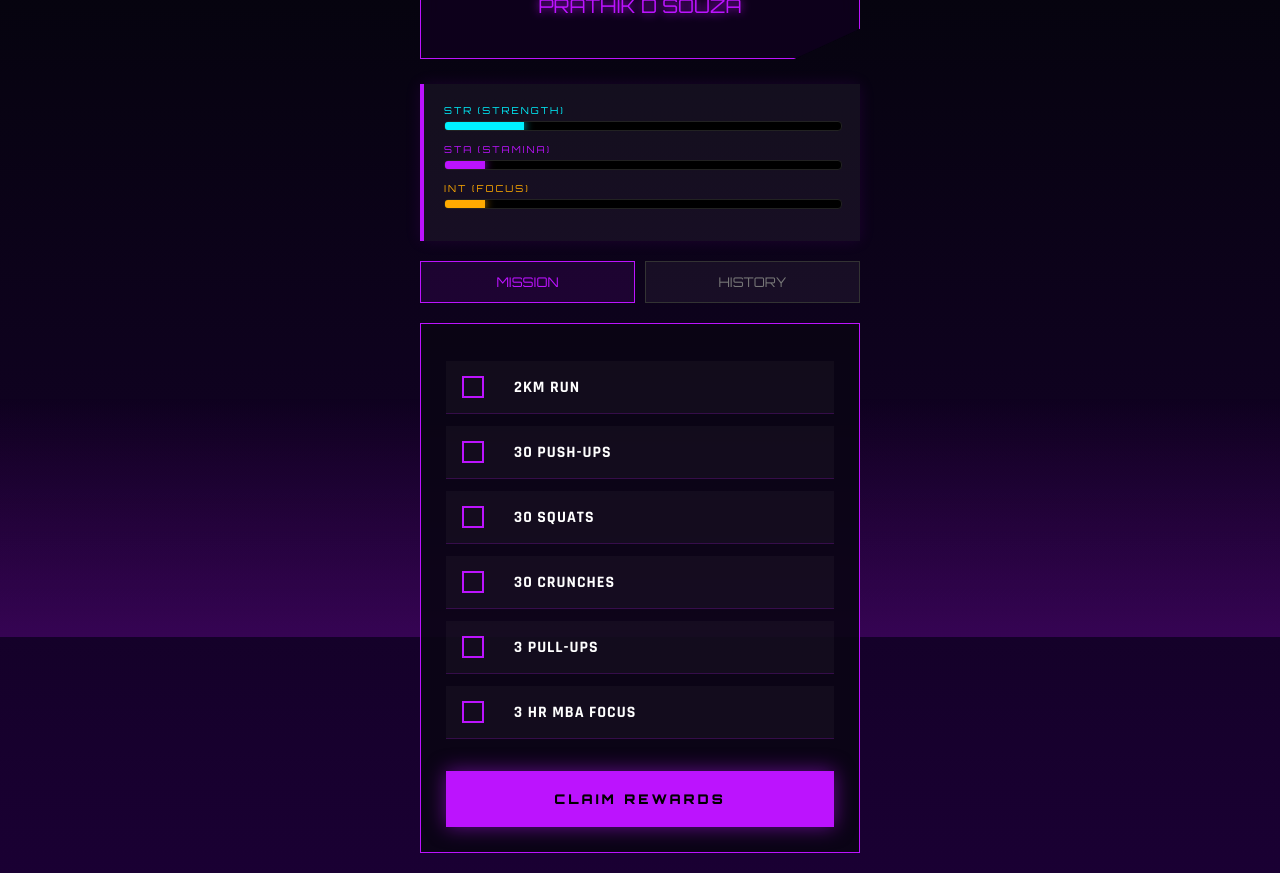
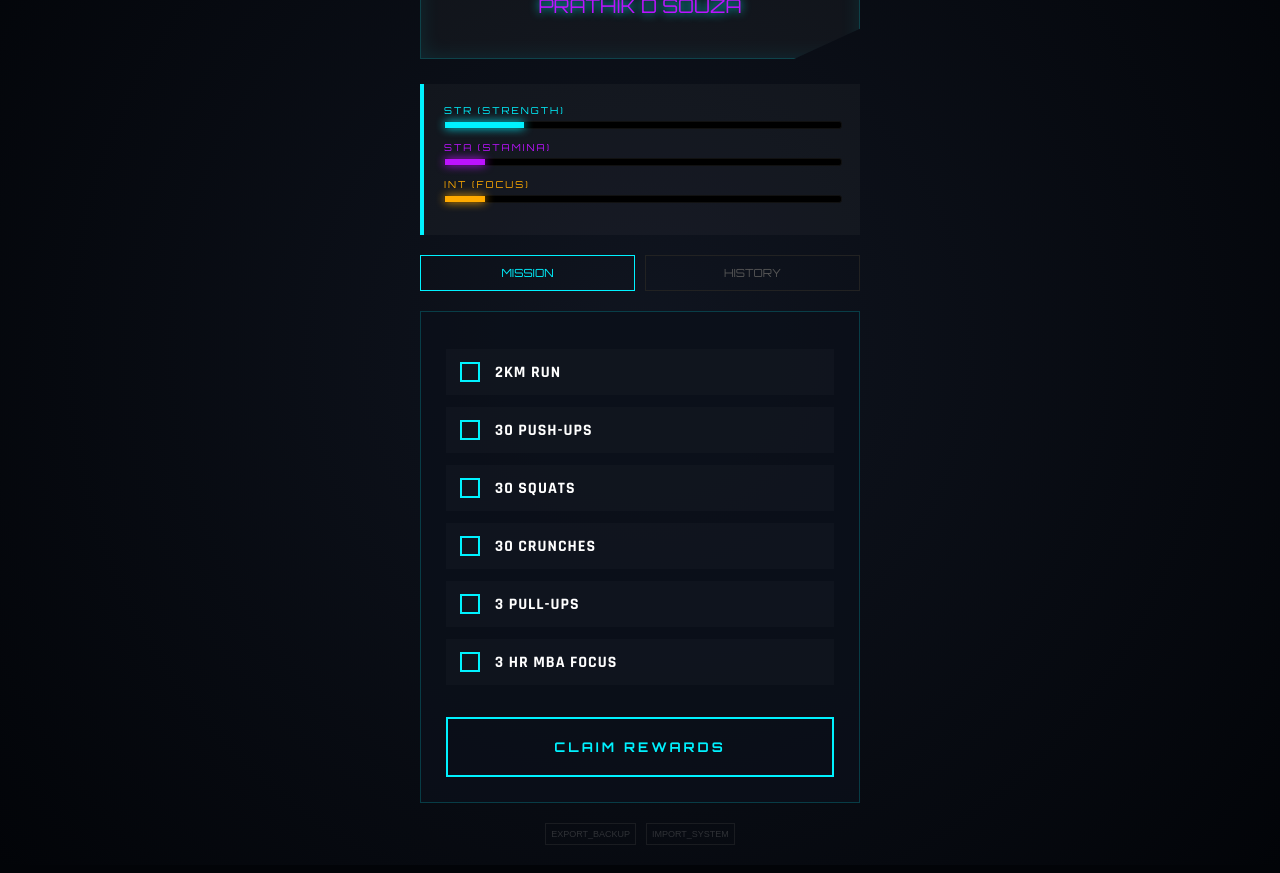
Before and after one commit to ministudent321-design/BIN, a plain HTML site: page index.html in a window 1280 px wide. Shown: the part 163-1036 px from the top of the page. Drawn offline with Linux system fonts and the light colour scheme.

Commit message:
Update index.html

```diff
--- a/index.html
+++ b/index.html
@@ -1,10 +1,13 @@
 <!DOCTYPE html>
 <html lang="en">
+
 <head>
     <meta charset="UTF-8">
     <meta name="viewport" content="width=device-width, initial-scale=1.0">
     <title>THE SYSTEM: ASCENSION</title>
-    <link href="https://fonts.googleapis.com/css2?family=Orbitron:wght@400;700;900&family=Rajdhani:wght@300;500;700&display=swap" rel="stylesheet">
+    <link
+        href="https://fonts.googleapis.com/css2?family=Orbitron:wght@400;700;900&family=Rajdhani:wght@300;500;700&display=swap"
+        rel="stylesheet">
     <style>
         :root {
             --neon-blue: #00f2ff;
@@ -12,122 +15,256 @@
             --neon-red: #ff0055;
             --neon-gold: #ffaa00;
             --dark-bg: #020408;
+            --glass: rgba(255, 255, 255, 0.03);
+            --glass-border: rgba(0, 242, 255, 0.2);
         }
 
         body {
             background-color: var(--dark-bg);
-            /* HIGH CONTRAST GRADIENT */
             background-image:
-                linear-gradient(to top, #1a0033 0%, #020408 100%),
-                repeating-linear-gradient(0deg, rgba(255,255,255,0.03) 0px, rgba(255,255,255,0.03) 1px, transparent 1px, transparent 4px);
+                radial-gradient(circle at 50% 50%, #101520 0%, #020408 100%),
+                linear-gradient(rgba(18, 16, 16, 0) 50%, rgba(0, 0, 0, 0.25) 50%),
+                linear-gradient(90deg, rgba(255, 0, 0, 0.06), rgba(0, 255, 0, 0.02), rgba(0, 0, 255, 0.06));
+            background-size: 100% 100%, 100% 4px, 3px 100%;
             color: #fff;
             font-family: 'Rajdhani', sans-serif;
             margin: 0;
             display: flex;
             justify-content: center;
             min-height: 100vh;
-            overflow-x: hidden;
-            position: relative;
         }
 
-        /* VIVID PURPLE FLAMES (EMBERS) */
-        body::before {
-            content: "";
+        #lvlOverlay {
             position: fixed;
-            bottom: 0; left: 0; width: 100%; height: 100%;
-            /* Larger, brighter purple particles */
-            background-image: radial-gradient(circle, #bc13fe 2px, transparent 2px);
-            background-size: 50px 50px;
-            animation: embers 2.5s linear infinite;
-            opacity: 0.8; /* Increased opacity to make them visible */
-            z-index: -1;
+            top: 0;
+            left: 0;
+            width: 100%;
+            height: 100%;
+            background: rgba(0, 0, 0, 0.95);
+            z-index: 1000;
+            display: none;
+            flex-direction: column;
+            justify-content: center;
+            align-items: center;
+            backdrop-filter: blur(10px);
         }
 
-        /* PURPLE GLOW AT THE BOTTOM */
-        body::after {
-            content: "";
-            position: fixed;
-            bottom: 0; left: 0; width: 100%; height: 30vh;
-            background: linear-gradient(to top, rgba(188, 19, 254, 0.2), transparent);
-            z-index: -1;
-            pointer-events: none;
+        .app-shell {
+            width: 100%;
+            max-width: 480px;
+            padding: 20px;
+            box-sizing: border-box;
         }
-
-        @keyframes embers {
-            0% { transform: translateY(0) scale(1); opacity: 0; }
-            20% { opacity: 1; }
-            100% { transform: translateY(-1000px) scale(0.5); opacity: 0; }
-        }
-
-        .app-shell { width: 100%; max-width: 480px; padding: 20px; box-sizing: border-box; z-index: 10; }
 
         .header {
             text-align: center;
             padding: 40px 20px;
-            border: 1px solid var(--neon-purple);
-            background: rgba(15, 0, 30, 0.8);
+            border: 1px solid var(--glass-border);
+            background: var(--glass);
             clip-path: polygon(0 0, 100% 0, 100% 85%, 85% 100%, 0 100%);
             margin-bottom: 25px;
-            box-shadow: 0 0 20px rgba(188, 19, 254, 0.4);
-            backdrop-filter: blur(10px);
+            box-shadow: inset 0 0 20px rgba(0, 242, 255, 0.1);
         }
 
-        h1 { font-family: 'Orbitron'; letter-spacing: 8px; margin: 0; text-shadow: 0 0 15px var(--neon-blue); }
-        .player-rank { font-family: 'Orbitron'; color: var(--neon-red); font-size: 1.8rem; margin-top: 10px; }
-        .player-name { font-family: 'Orbitron'; color: var(--neon-purple); font-size: 1.2rem; margin-top: 10px; text-shadow: 0 0 10px var(--neon-purple); }
+        h1 {
+            font-family: 'Orbitron';
+            letter-spacing: 8px;
+            margin: 0;
+            text-shadow: 0 0 10px var(--neon-blue);
+        }
+
+        .player-rank {
+            font-family: 'Orbitron';
+            color: var(--neon-red);
+            font-size: 1.8rem;
+            margin-top: 10px;
+        }
+
+        .player {
+            font-family: 'Orbitron';
+            color: var(--neon-purple);
+            font-size: 1.2rem;
+            margin-top: 10px;
+            text-shadow: 0 0 10px var(--neon-blue);
+        }
 
         .hud-card {
-            background: rgba(255, 255, 255, 0.05);
-            border-left: 4px solid var(--neon-purple);
+            background: var(--glass);
+            border-left: 4px solid var(--neon-blue);
             padding: 20px;
             margin-bottom: 20px;
-            box-shadow: 0 0 15px rgba(188, 19, 254, 0.1);
         }
 
-        .stat-label { font-family: 'Orbitron'; font-size: 0.6rem; letter-spacing: 2px; color: var(--neon-blue); margin-bottom: 5px; display: block; }
-        .progress-container { background: #000; height: 8px; width: 100%; border-radius: 4px; margin-bottom: 12px; border: 1px solid #222; overflow: hidden; }
-        .progress-bar { height: 100%; width: 0%; transition: width 1.5s ease-in-out; }
+        .stat-label {
+            font-family: 'Orbitron';
+            font-size: 0.6rem;
+            letter-spacing: 2px;
+            color: var(--neon-blue);
+            margin-bottom: 5px;
+            display: block;
+        }
 
-        .quest-box { background: rgba(10, 5, 20, 0.9); border: 1px solid var(--neon-purple); padding: 25px; position: relative; }
-        .task-item { display: flex; align-items: center; margin: 12px 0; padding: 12px; background: rgba(255, 255, 255, 0.03); border-bottom: 1px solid rgba(188, 19, 254, 0.2); }
+        .progress-container {
+            background: #000;
+            height: 6px;
+            width: 100%;
+            border-radius: 3px;
+            margin-bottom: 12px;
+            border: 1px solid #111;
+        }
 
-        input[type="checkbox"] { appearance: none; width: 22px; height: 22px; border: 2px solid var(--neon-purple); cursor: pointer; margin-right: 15px; transition: 0.3s; }
-        input[type="checkbox"]:checked { background: var(--neon-purple); box-shadow: 0 0 15px var(--neon-purple); }
+        .progress-bar {
+            height: 100%;
+            width: 0%;
+            transition: width 1.5s cubic-bezier(0.19, 1, 0.22, 1);
+        }
+
+        .quest-box {
+            background: rgba(10, 15, 25, 0.8);
+            border: 1px solid var(--glass-border);
+            padding: 25px;
+            position: relative;
+        }
+
+        .task-item {
+            display: flex;
+            align-items: center;
+            margin: 12px 0;
+            padding: 10px;
+            background: rgba(255, 255, 255, 0.02);
+        }
+
+        input[type="checkbox"] {
+            appearance: none;
+            width: 20px;
+            height: 20px;
+            border: 2px solid var(--neon-blue);
+            cursor: pointer;
+            margin-right: 15px;
+        }
+
+        input[type="checkbox"]:checked {
+            background: var(--neon-blue);
+            box-shadow: 0 0 10px var(--neon-blue);
+        }
 
         .btn-claim {
-            width: 100%; padding: 20px; background: var(--neon-purple); border: none;
-            color: #000; font-family: 'Orbitron'; font-weight: 900; cursor: pointer;
-            text-transform: uppercase; letter-spacing: 3px; margin-top: 20px;
-            box-shadow: 0 0 20px rgba(188, 19, 254, 0.5);
+            width: 100%;
+            padding: 20px;
+            background: none;
+            border: 2px solid var(--neon-blue);
+            color: var(--neon-blue);
+            font-family: 'Orbitron';
+            font-weight: bold;
+            cursor: pointer;
+            text-transform: uppercase;
+            letter-spacing: 3px;
+            margin-top: 20px;
         }
 
-        .nav-tabs { display: flex; gap: 10px; margin-bottom: 20px; }
-        .nav-btn { flex: 1; background: rgba(255, 255, 255, 0.05); border: 1px solid #333; color: #777; padding: 12px; font-family: 'Orbitron'; cursor: pointer; }
-        .nav-btn.active { color: var(--neon-purple); border-color: var(--neon-purple); background: rgba(188, 19, 254, 0.1); }
+        .nav-tabs {
+            display: flex;
+            gap: 10px;
+            margin-bottom: 20px;
+        }
 
-        .grid { display: grid; grid-template-columns: repeat(7, 1fr); gap: 8px; }
-        .day { aspect-ratio: 1; background: #080a0f; border: 1px solid #1a1a1a; display: flex; align-items: center; justify-content: center; font-size: 0.7rem; color: #444; font-family: 'Orbitron'; }
-        .day.achieved { background: rgba(188, 19, 254, 0.2); border-color: var(--neon-purple); color: var(--neon-purple); box-shadow: inset 0 0 10px var(--neon-purple); }
+        .nav-btn {
+            flex: 1;
+            background: none;
+            border: 1px solid #222;
+            color: #555;
+            padding: 10px;
+            font-family: 'Orbitron';
+            font-size: 0.7rem;
+        }
 
-        .hidden { display: none; }
+        .nav-btn.active {
+            color: var(--neon-blue);
+            border-color: var(--neon-blue);
+        }
+
+        .grid {
+            display: grid;
+            grid-template-columns: repeat(7, 1fr);
+            gap: 8px;
+        }
+
+        .day {
+            aspect-ratio: 1;
+            background: #080a0f;
+            border: 1px solid #1a1a1a;
+            display: flex;
+            align-items: center;
+            justify-content: center;
+            font-size: 0.7rem;
+            color: #333;
+            font-family: 'Orbitron';
+        }
+
+        .day.achieved {
+            background: rgba(0, 242, 255, 0.1);
+            border-color: var(--neon-blue);
+            color: var(--neon-blue);
+            box-shadow: inset 0 0 5px var(--neon-blue);
+        }
+
+        .hidden {
+            display: none;
+        }
+
+        .backup-tray {
+            display: flex;
+            gap: 10px;
+            margin-top: 20px;
+            opacity: 0.3;
+            justify-content: center;
+        }
+
+        .backup-tray button {
+            background: none;
+            border: 1px solid #444;
+            color: #888;
+            font-size: 9px;
+            cursor: pointer;
+            padding: 5px;
+        }
     </style>
 </head>
+
 <body>
+
+    <div id="lvlOverlay" onclick="this.style.display='none'">
+        <div
+            style="font-family: 'Orbitron'; font-size: 4rem; color: var(--neon-blue); text-shadow: 0 0 30px var(--neon-blue);">
+            RANK UP</div>
+        <div id="rankTo" style="font-family: 'Orbitron'; color: #fff; font-size: 1.5rem;">D-RANK ACHIEVED</div>
+    </div>
 
     <div class="app-shell">
         <div class="header">
             <h1>THE SYSTEM</h1>
             <div class="player-rank" id="rankDisplay">RANK: E</div>
-            <div class="player-name">PRATHIK D SOUZA</div>
+            <div class="player" id="rank"> PRATHIK D SOUZA </div>
         </div>
 
         <div class="hud-card">
             <span class="stat-label">STR (STRENGTH)</span>
-            <div class="progress-container"><div id="strBar" class="progress-bar" style="background: var(--neon-blue); box-shadow: 0 0 10px var(--neon-blue);"></div></div>
+            <div class="progress-container">
+                <div id="strBar" class="progress-bar"
+                    style="background: var(--neon-blue); box-shadow: 0 0 10px var(--neon-blue);"></div>
+            </div>
+
             <span class="stat-label" style="color: var(--neon-purple);">STA (STAMINA)</span>
-            <div class="progress-container"><div id="staBar" class="progress-bar" style="background: var(--neon-purple); box-shadow: 0 0 10px var(--neon-purple);"></div></div>
+            <div class="progress-container">
+                <div id="staBar" class="progress-bar"
+                    style="background: var(--neon-purple); box-shadow: 0 0 10px var(--neon-purple);"></div>
+            </div>
+
             <span class="stat-label" style="color: var(--neon-gold);">INT (FOCUS)</span>
-            <div class="progress-container"><div id="intBar" class="progress-bar" style="background: var(--neon-gold); box-shadow: 0 0 10px var(--neon-gold);"></div></div>
+            <div class="progress-container">
+                <div id="intBar" class="progress-bar"
+                    style="background: var(--neon-gold); box-shadow: 0 0 10px var(--neon-gold);"></div>
+            </div>
         </div>
 
         <div class="nav-tabs">
@@ -147,17 +284,40 @@
                 <div class="grid" id="calGrid"></div>
             </div>
         </div>
+
+        <div class="backup-tray">
+            <button onclick="exportData()">EXPORT_BACKUP</button>
+            <button onclick="importData()">IMPORT_SYSTEM</button>
+        </div>
     </div>
 
     <script>
+        const audio = new (window.AudioContext || window.webkitAudioContext)();
+        function playSfx(freq, type, dur) {
+            const o = audio.createOscillator(); const g = audio.createGain();
+            o.type = type; o.connect(g); g.connect(audio.destination);
+            o.frequency.setValueAtTime(freq, audio.currentTime);
+            g.gain.setValueAtTime(0.05, audio.currentTime);
+            g.gain.exponentialRampToValueAtTime(0.0001, audio.currentTime + dur);
+            o.start(); o.stop(audio.currentTime + dur);
+        }
+
         let state = JSON.parse(localStorage.getItem('monarch_final')) || { day: 1, history: [], str: 20, sta: 10, int: 10 };
 
         function getTasks(d) {
             let lvl = Math.floor((d - 1) / 15);
-            return [`${2+lvl}KM RUN`, `${30+(lvl*10)} PUSH-UPS`, `${30+(lvl*15)} SQUATS`, `${30+(lvl*15)} CRUNCHES`, `${3+(lvl*2)} PULL-UPS`, `3 HR MBA FOCUS` ];
+            return [
+                `${2 + lvl}KM RUN`,
+                `${30 + (lvl * 10)} PUSH-UPS`,
+                `${30 + (lvl * 15)} SQUATS`,
+                `${30 + (lvl * 15)} CRUNCHES`,
+                `${3 + (lvl * 2)} PULL-UPS`,
+                `3 HR MBA FOCUS`
+            ];
         }
 
         function switchTab(t) {
+            playSfx(800, 'sine', 0.1);
             document.getElementById('tabQuest').classList.toggle('hidden', t !== 'q');
             document.getElementById('tabCalendar').classList.toggle('hidden', t !== 'c');
             document.getElementById('btnQ').classList.toggle('active', t === 'q');
@@ -171,8 +331,18 @@
             document.getElementById('strBar').style.width = Math.min(state.str, 100) + "%";
             document.getElementById('staBar').style.width = Math.min(state.sta, 100) + "%";
             document.getElementById('intBar').style.width = Math.min(state.int, 100) + "%";
-            document.getElementById('taskList').innerHTML = getTasks(state.day).map(t => `<div class="task-item"><input type="checkbox" class="t-check"><span style="letter-spacing:1px; font-weight:bold; margin-left:15px">${t}</span></div>`).join('');
-            let html = ""; for (let i = 1; i <= 75; i++) { html += `<div class="day ${state.history.includes(i) ? 'achieved' : ''}">${i}</div>`; }
+
+            document.getElementById('taskList').innerHTML = getTasks(state.day).map(t => `
+                <div class="task-item">
+                    <input type="checkbox" class="t-check" onclick="playSfx(1000, 'sine', 0.05)">
+                    <span style="letter-spacing:1px; font-weight:bold">${t}</span>
+                </div>
+            `).join('');
+
+            let html = "";
+            for (let i = 1; i <= 75; i++) {
+                html += `<div class="day ${state.history.includes(i) ? 'achieved' : ''}">${i}</div>`;
+            }
             document.getElementById('calGrid').innerHTML = html;
         }
 
@@ -180,12 +350,47 @@
             if ([...document.querySelectorAll('.t-check')].every(c => c.checked)) {
                 if (state.history.includes(state.day)) return;
                 state.history.push(state.day);
-                state.str += 2; state.sta += 3; state.int += 5; state.day++;
+                state.str += 2; state.sta += 3; state.int += 5;
+                if (state.day % 15 === 0) {
+                    document.getElementById('lvlOverlay').style.display = 'flex';
+                    playSfx(440, 'square', 0.5);
+                }
+                state.day++;
                 localStorage.setItem('monarch_final', JSON.stringify(state));
                 sync();
-            } else { alert("FINISH YOUR DAILY MISSION!"); }
+            } else {
+                playSfx(100, 'sawtooth', 0.3);
+            }
         }
+
+        function exportData() {
+            const data = JSON.stringify(state);
+            const blob = new Blob([data], { type: 'application/json' });
+            const url = URL.createObjectURL(blob);
+            const a = document.createElement('a');
+            a.href = url; a.download = 'monarch_backup.json';
+            a.click();
+        }
+
+        function importData() {
+            const input = document.createElement('input');
+            input.type = 'file';
+            input.onchange = e => {
+                const file = e.target.files[0];
+                const reader = new FileReader();
+                reader.onload = event => {
+                    state = JSON.parse(event.target.result);
+                    localStorage.setItem('monarch_final', JSON.stringify(state));
+                    sync();
+                    alert("SYSTEM RESTORED");
+                };
+                reader.readAsText(file);
+            };
+            input.click();
+        }
+
         sync();
     </script>
 </body>
+
 </html>
```
